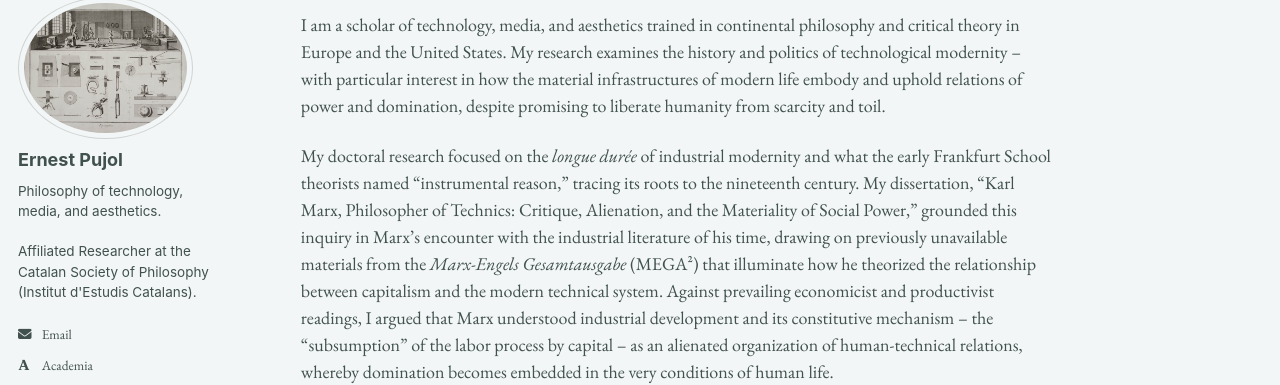
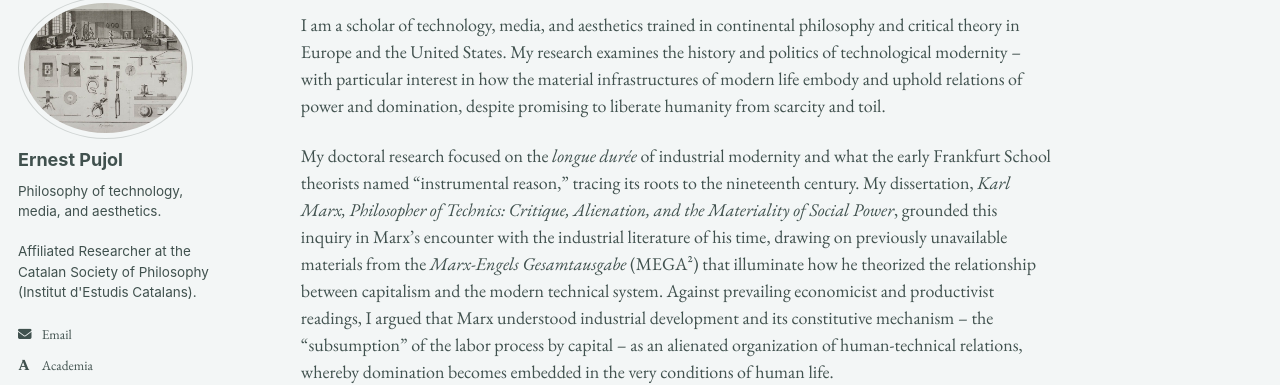
Before and after one commit to epujol90/epujol90.github.io, a Jekyll site: the page built from _pages/about.md, in a window 1280 px wide and 1143 px high. Shown: the part 104-489 px from the top of the window. Built offline with Jekyll 4.4.1, drawn with Linux system fonts in a browser that asks for light colours; some web fonts are replaced; a script bundle is joined from its source files by our own code; library files that are not in the unit come from our copies.

```diff
--- a/_pages/about.md
+++ b/_pages/about.md
@@ -8,7 +8,7 @@ redirect_from:
 ---
 I am a scholar of technology, media, and aesthetics trained in continental philosophy and critical theory in Europe and the United States. My research examines the history and politics of technological modernity -- with particular interest in how the material infrastructures of modern life embody and uphold relations of power and domination, despite promising to liberate humanity from scarcity and toil.
 
-My doctoral research focused on the _longue durée_ of industrial modernity and what the early Frankfurt School theorists named “instrumental reason,” tracing its roots to the nineteenth century. My dissertation, “Karl Marx, Philosopher of Technics: Critique, Alienation, and the Materiality of Social Power,” grounded this inquiry in Marx’s encounter with the industrial literature of his time, drawing on previously unavailable materials from the _Marx-Engels Gesamtausgabe_ (MEGA²) that illuminate how he theorized the relationship between capitalism and the modern technical system. Against prevailing economicist and productivist readings, I argued that Marx understood industrial development and its constitutive mechanism -- the “subsumption” of the labor process by capital -- as an alienated organization of human-technical relations, whereby domination becomes embedded in the very conditions of human life.
+My doctoral research focused on the _longue durée_ of industrial modernity and what the early Frankfurt School theorists named “instrumental reason,” tracing its roots to the nineteenth century. My dissertation, _Karl Marx, Philosopher of Technics: Critique, Alienation, and the Materiality of Social Power_, grounded this inquiry in Marx’s encounter with the industrial literature of his time, drawing on previously unavailable materials from the _Marx-Engels Gesamtausgabe_ (MEGA²) that illuminate how he theorized the relationship between capitalism and the modern technical system. Against prevailing economicist and productivist readings, I argued that Marx understood industrial development and its constitutive mechanism -- the “subsumption” of the labor process by capital -- as an alienated organization of human-technical relations, whereby domination becomes embedded in the very conditions of human life.
 
 As I revise this work into a monograph, my ongoing research traces how this core dynamic of capitalist modernity has shaped the course of the information age and is reasserting itself with renewed force in the contemporary AI project -- especially in its claim to expand human autonomy through the automation of judgment and reason.
 
```
